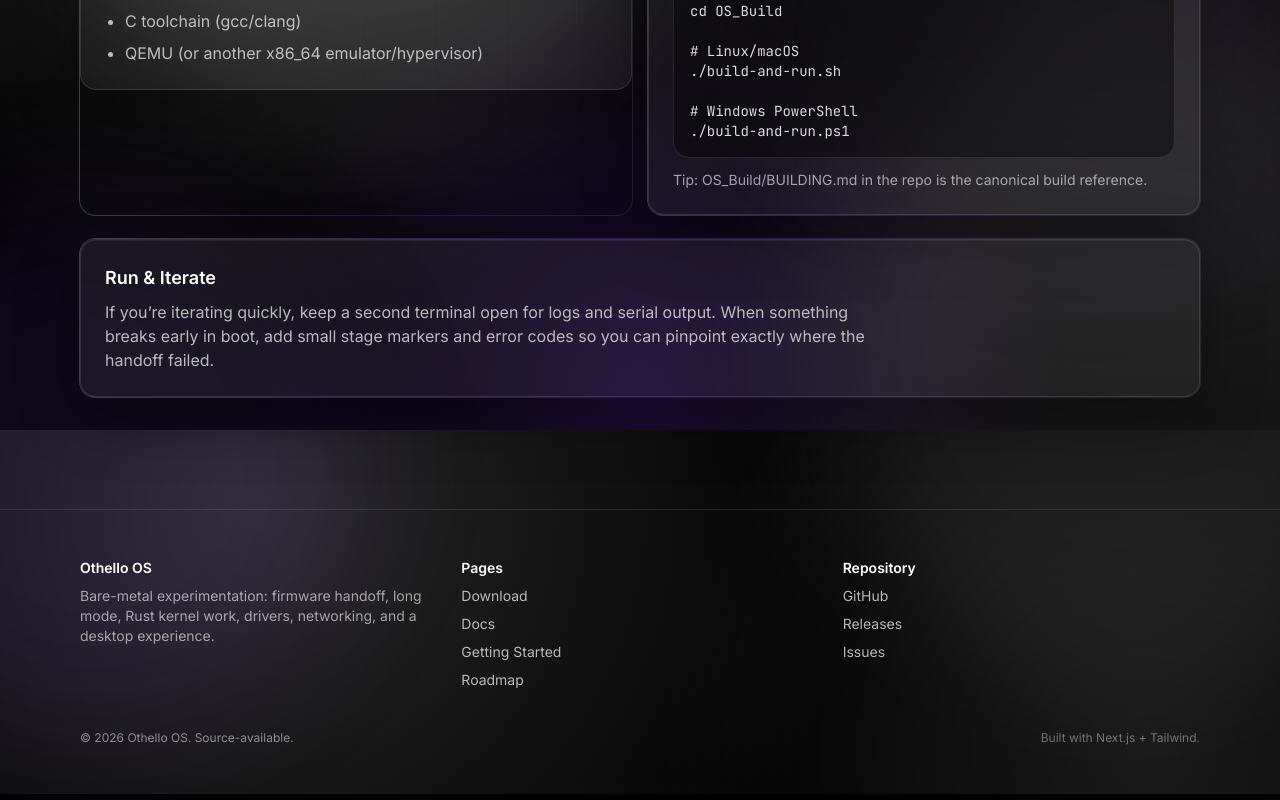
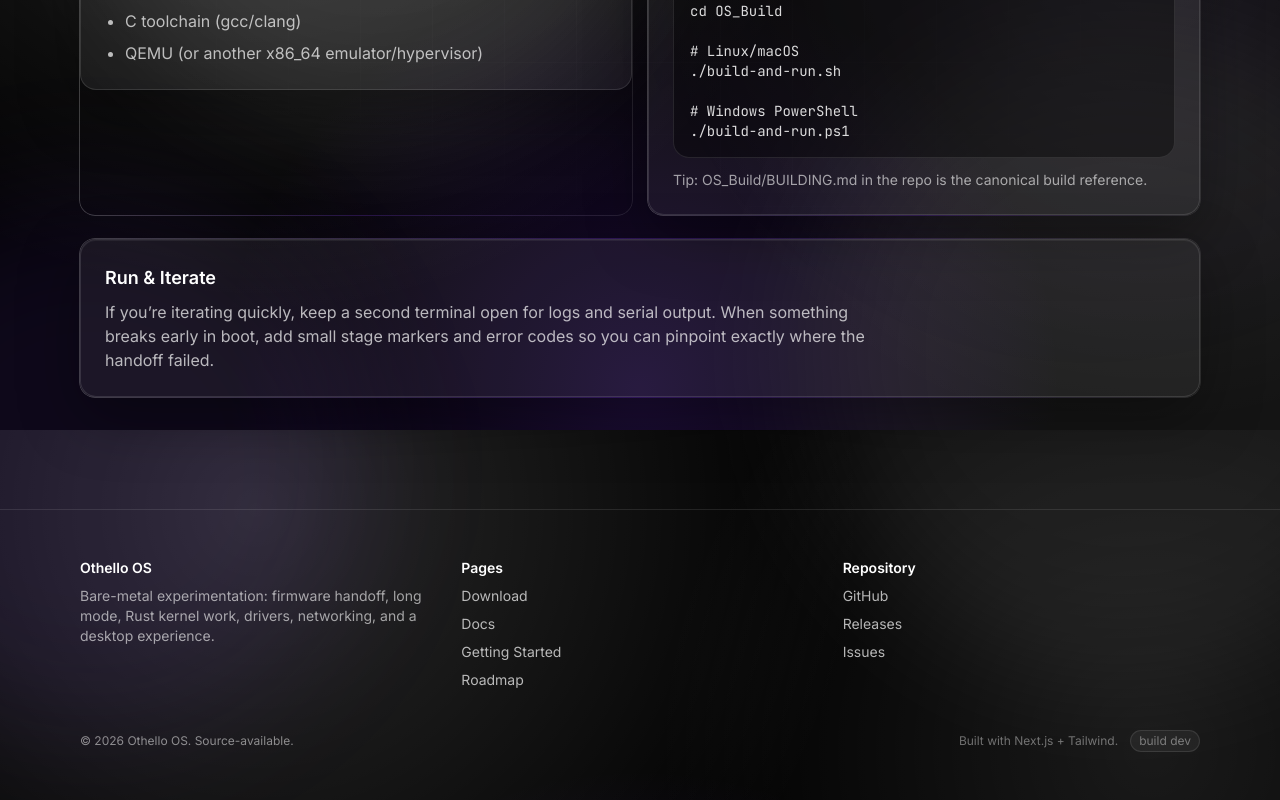
Before and after one commit to The-Othello-Foundation/Othello-OS-Site, a Next.js app: page /docs/getting-started in a window 1280 px wide. Shown: the part 370-1170 px from the top of the page. Built offline with nearby package versions, Linux system fonts and the light colour scheme.

Commit message:
updated site footer

```diff
--- a/src/components/SiteFooter.tsx
+++ b/src/components/SiteFooter.tsx
@@ -1,6 +1,8 @@
 import { site } from "../lib/site";
 
 export function SiteFooter() {
+  // Handy for verifying you're looking at the latest deployment.
+  const sha = (process.env.VERCEL_GIT_COMMIT_SHA || process.env.NEXT_PUBLIC_VERCEL_GIT_COMMIT_SHA || "dev").slice(0, 7);
   return (
     <footer className="mt-16 border-t border-white/10">
       <div className="mx-auto max-w-6xl px-4 py-12">
@@ -40,7 +42,10 @@ export function SiteFooter() {
 
         <div className="mt-10 flex flex-col gap-2 text-xs text-white/50 md:flex-row md:items-center md:justify-between">
           <div>© {new Date().getFullYear()} {site.name}. Source-available.</div>
-          <div className="text-white/40">Built with Next.js + Tailwind.</div>
+          <div className="flex flex-wrap items-center gap-x-3 gap-y-1 text-white/40">
+            <span>Built with Next.js + Tailwind.</span>
+            <span className="rounded-full border border-white/10 bg-white/5 px-2 py-0.5">build {sha}</span>
+          </div>
         </div>
       </div>
     </footer>
```
